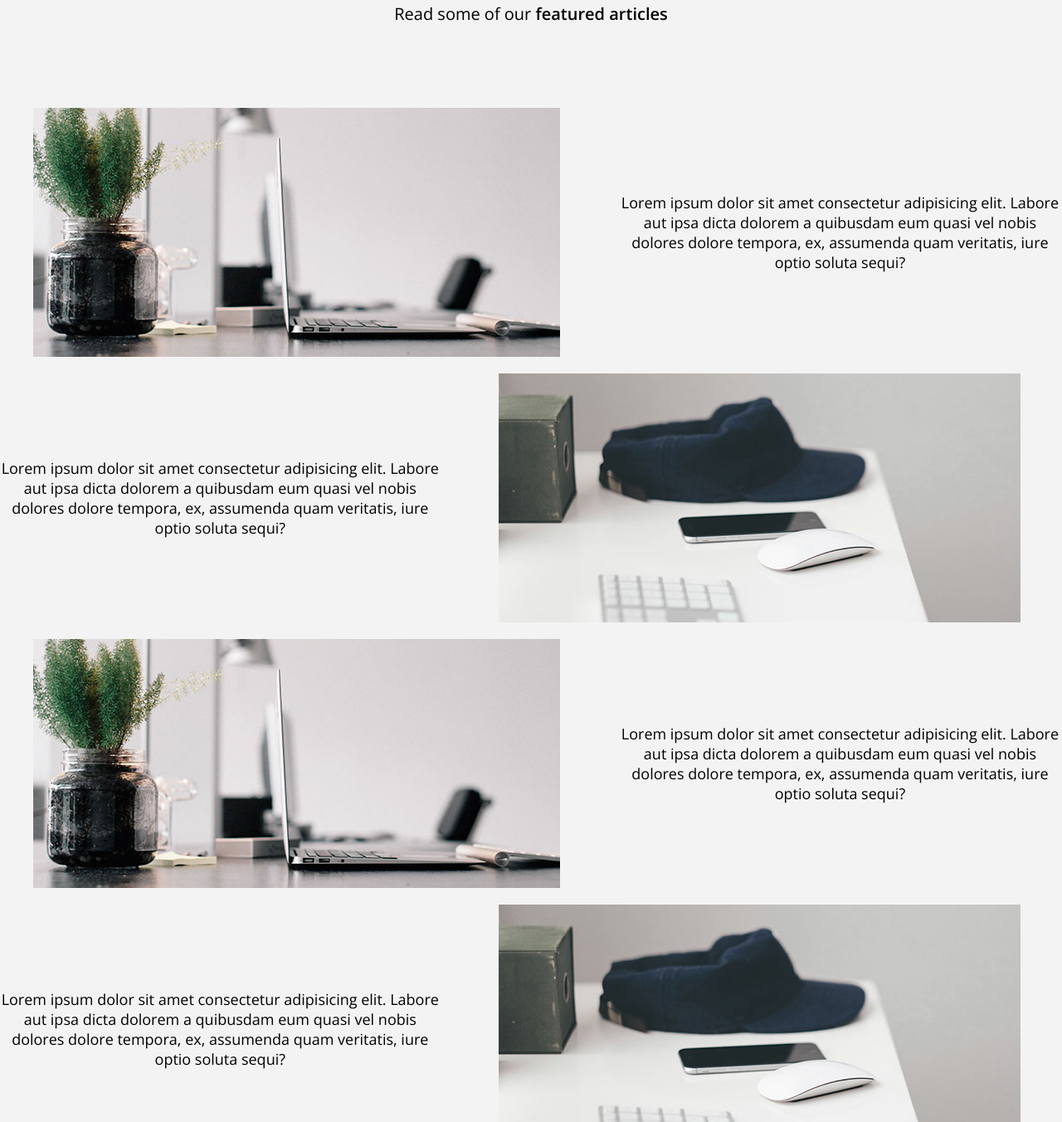
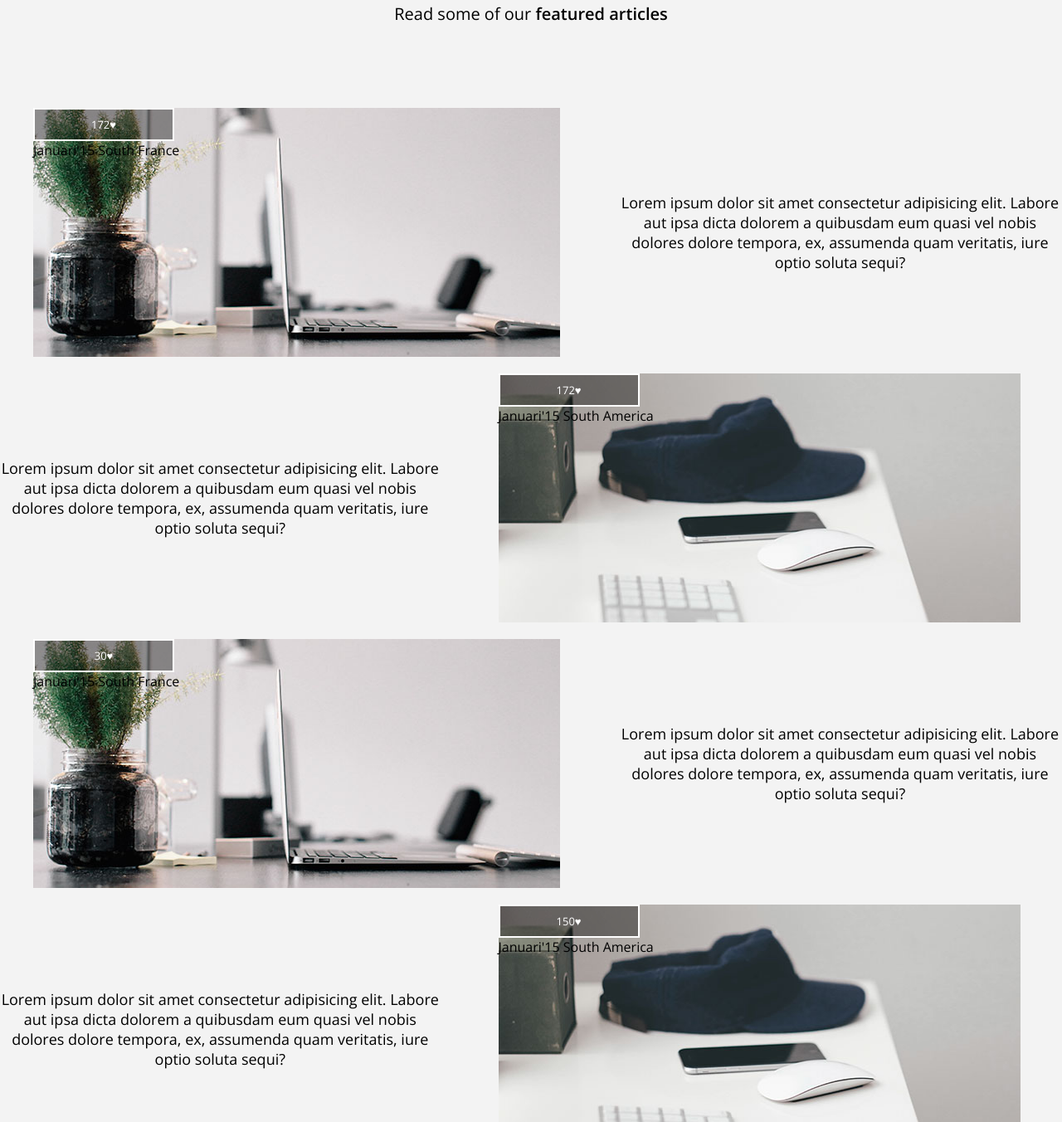
Before and after one commit to Yelyzaveta-Matskiv/labs, a plain HTML site: page lab_02/apples/index.html in a window 1280 px wide. Shown: the part 1359-2711 px from the top of the page at 83% size. Drawn offline with nearby package versions, Linux system fonts and the light colour scheme.

Commit message:
Update index.html

```diff
--- a/lab_02/apples/index.html
+++ b/lab_02/apples/index.html
@@ -43,7 +43,10 @@
   <section class="section_2">
     <p>Read some of our <span class="span">featured articles</span></p>
     <div class="container_1">
-      <div class="image_1"></div>
+      <div class="image_1">
+       <button class="button2">172&#9829;</button>
+        <p class="name">Januari'15 South France</p>
+      </div>
       <p>Lorem ipsum dolor sit amet consectetur adipisicing elit. Labore
         aut ipsa dicta dolorem a quibusdam eum quasi vel nobis
         dolores dolore tempora, ex, assumenda quam veritatis, iure
@@ -56,11 +59,17 @@
         dolores dolore tempora, ex, assumenda quam veritatis, iure
         optio soluta sequi?
       </p>
-      <div class="image_2"></div>
+      <div class="image_2">
+       <button class="button2">172&#9829;</button>
+        <p class="name">Januari'15 South America</p>
+      </div>
     </div>
 
     <div class="container_1">
-      <div class="image_1"></div>
+      <div class="image_1">
+       <button class="button2">30&#9829;</button>
+        <p class="name">Januari'15 South France</p>
+      </div>
       <p>Lorem ipsum dolor sit amet consectetur adipisicing elit. Labore
         aut ipsa dicta dolorem a quibusdam eum quasi vel nobis
         dolores dolore tempora, ex, assumenda quam veritatis, iure
@@ -73,7 +82,10 @@
         dolores dolore tempora, ex, assumenda quam veritatis, iure
         optio soluta sequi?
       </p>
-      <div class="image_2"></div>
+      <div class="image_2">
+       <button class="button2">150&#9829;</button>
+        <p class="name">Januari'15 South America</p>
+      </div>
     </div>
 
     <div class="form">
```
